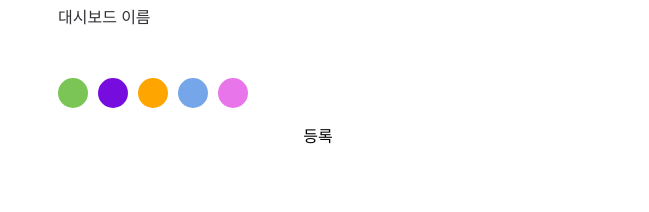
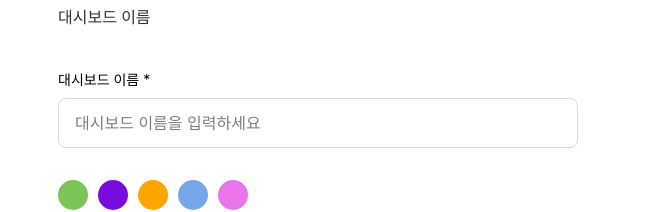
Before and after one commit to FE-3-2team/team2taskify, a Next.js app: page /dashboard/13624/edit in a window 1280 px wide. Shown: the part 162-374 px from the top of the page, without its empty margins (294-943 px from the left). Built offline with nearby package versions, Linux system fonts and the light colour scheme; no server answers; a web font is replaced by a local one.

Commit message:
[Refactor] newDashboard 인풋 적용

```diff
--- a/src/components/ModalContents/NewDashboard.tsx
+++ b/src/components/ModalContents/NewDashboard.tsx
@@ -2,11 +2,8 @@ import { ChangeEvent, useState } from "react";
 import ColorChip from "../common/Chip/Color.chip";
 import { useRouter } from "next/router";
 import { createDashboard } from "@/api/dashboard";
+import UnifiedInput from "../common/Input";
 
-/**
- * Todo
- * input 부분 공통 컴포넌트로 변경
- */
 export default function NewDashboard() {
   const router = useRouter();
   const [DashboardData, setDashboardData] = useState({
@@ -39,11 +36,15 @@ export default function NewDashboard() {
           <div className="flex flex-col gap-2">
             <p className="text-lg-medium text-black-200">대시보드 이름</p>
             <input onChange={handleChange} type="text" />
+            <UnifiedInput
+              variant="title"
+              label="대시보드 이름"
+              placeholder="대시보드 이름을 입력하세요"
+              value={DashboardData.title}
+              onChange={() => handleChange}
+            />
           </div>
           <ColorChip onClick={handleClick} />
-          <button className="bg-amber-200" onClick={handleSubmit}>
-            등록
-          </button>
         </div>
       </div>
     </div>
--- a/src/components/common/Input.tsx
+++ b/src/components/common/Input.tsx
@@ -9,9 +9,9 @@ import React, {
 import DatePicker from "react-datepicker";
 import Image from "next/image";
 import Button from "./Button/Button";
-import EyeCloseIcon from "../../../assets/icons/EyeVisibility_off.svg";
-import EyeOpenIcon from "../../../assets/icons/EyeVisibility_on.svg";
-import CalendarIcon from "../../../assets/icons/Calendar.svg";
+import EyeCloseIcon from "@/assets/icons/EyeVisibility_off.svg";
+import EyeOpenIcon from "@/assets/icons/EyeVisibility_on.svg";
+import CalendarIcon from "@/assets/icons/Calendar.svg";
 
 export type InputVariant = "email" | "password" | "title" | "comment" | "date";
 
```
